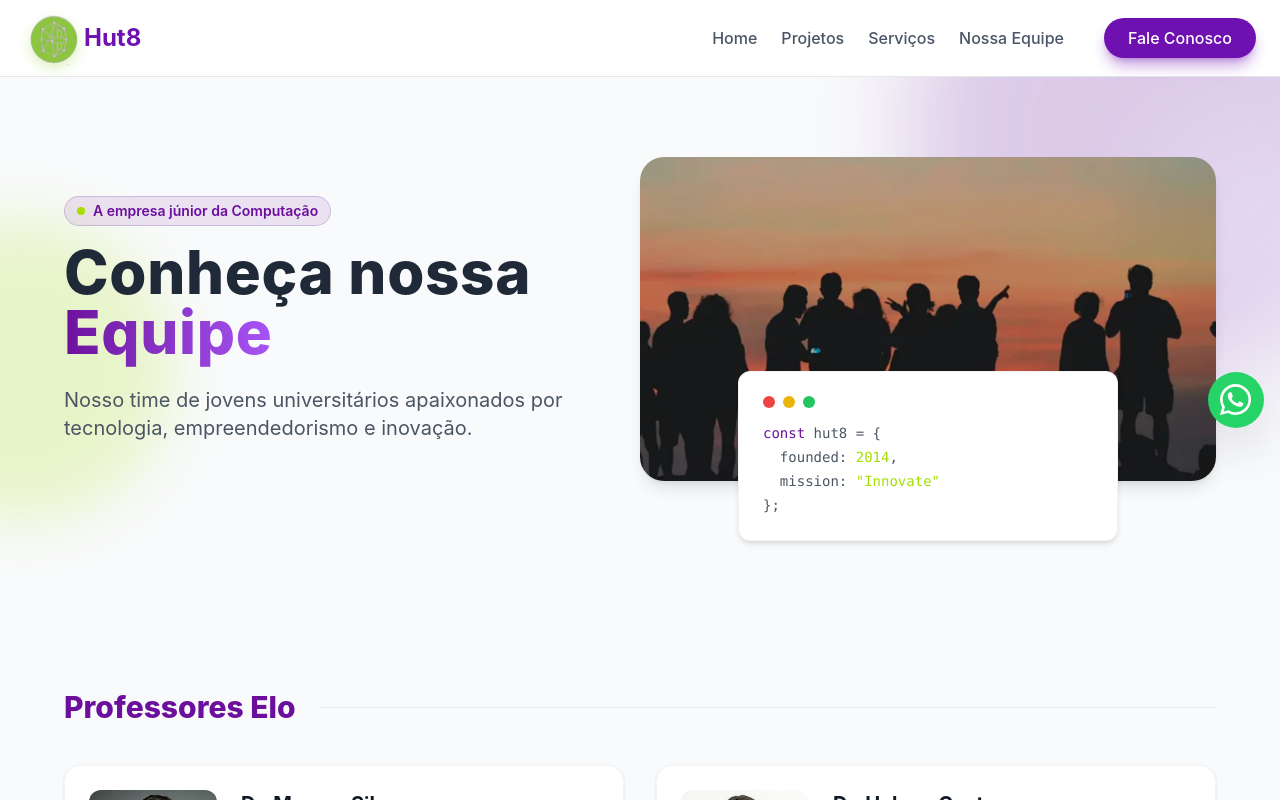
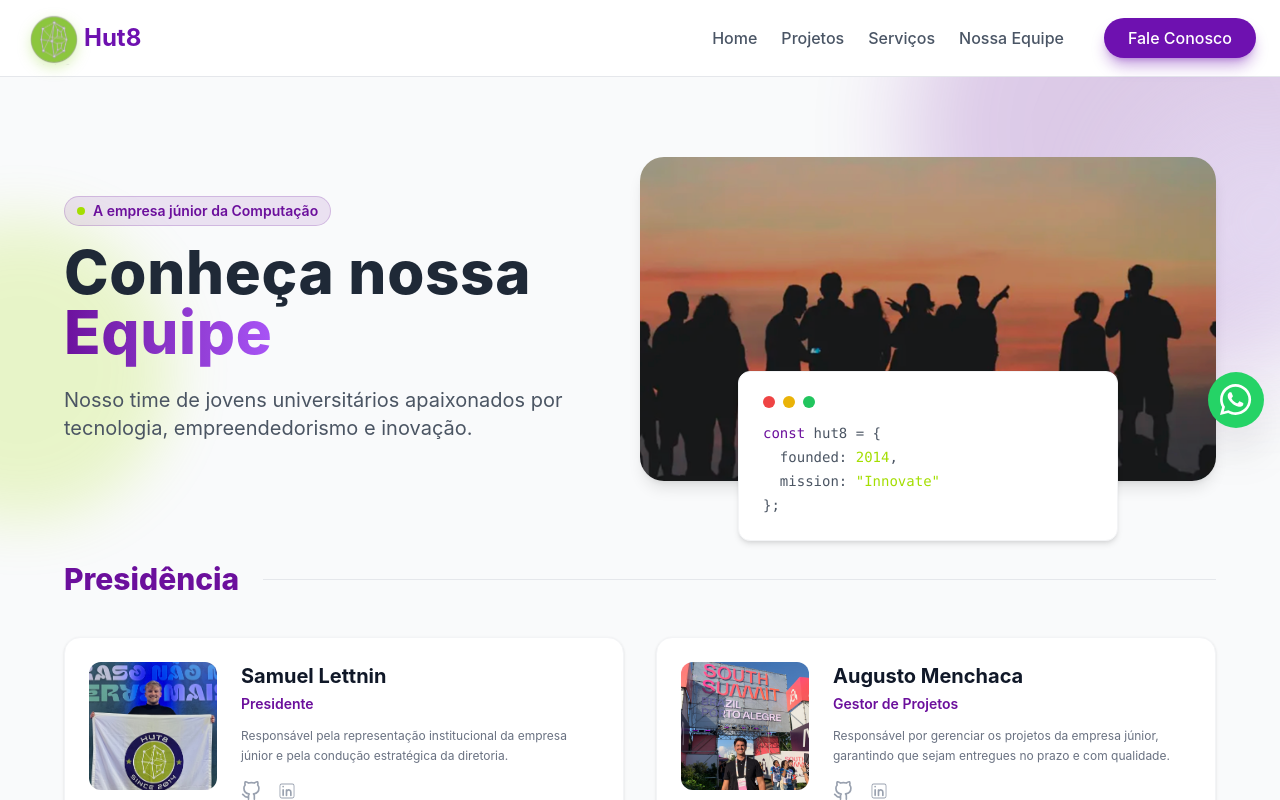
Before and after one commit to Hut8Jr/site_hut8, a React (Vite) app: page / in a window 1280 px wide. Both pictures are taken after a click on the button "Nossa Equipe". Shown: the top 800 px of the page. Built offline with nearby package versions, Linux system fonts and the light colour scheme.

Commit message:
Adiciona no Members.jsx uma nova aba para a presidencia, criação dos cards e informações

```diff
--- a/src/sections/Equipe/Gallery.jsx
+++ b/src/sections/Equipe/Gallery.jsx
@@ -11,7 +11,7 @@ const images = Object.fromEntries(
   Object.entries(imageModules).map(([path, url]) => {
     const filename = path.split("/").pop().replace(".png", "");
     return [filename, url];
-  })
+  }),
 );
 
 const team = [
@@ -20,14 +20,14 @@ const team = [
     role: "Designer",
     image: "TomasMendes",
     imagePosition: "object-[center_30%]",
-    linkedin: "https://www.linkedin.com/in/tomás-vitorino-mendes-696606380"
+    linkedin: "https://www.linkedin.com/in/tomás-vitorino-mendes-696606380",
   },
   {
     name: "Ruan da Silva Rodrigues",
     role: "Designer",
     image: "RuanRodrigues",
     imagePosition: "object-[center_35%]",
-    linkedin: "https://www.linkedin.com/in/ruanrodrigs"
+    linkedin: "https://www.linkedin.com/in/ruanrodrigs",
   },
   {
     name: "Diego Ruas",
@@ -35,14 +35,14 @@ const team = [
     image: "DiegoRuas",
     imagePosition: "object-[center_10%]",
     github: "https://github.com/diego-ruas",
-    linkedin: "https://www.linkedin.com/in/diegoruas/"
+    linkedin: "https://www.linkedin.com/in/diegoruas/",
   },
   {
     name: "Amanda Schiller",
     role: "Designer",
     image: "AmandaSchiller",
     imagePosition: "object-[center_30%]",
-    linkedin: "https://www.linkedin.com/in/amndasch"
+    linkedin: "https://www.linkedin.com/in/amndasch",
   },
   {
     name: "Victor Reis",
@@ -50,7 +50,7 @@ const team = [
     image: "VictorReis",
     imagePosition: "object-[center_15%]",
     github: "https://github.com/VictorReis18",
-    linkedin: "https://www.linkedin.com/in/victor-reis-a4618523a"
+    linkedin: "https://www.linkedin.com/in/victor-reis-a4618523a",
   },
   {
     name: "Rodrigo Anchieta",
@@ -58,7 +58,7 @@ const team = [
     image: "RodrigoAnchieta",
     imagePosition: "object-[center_90%]",
     github: "https://github.com/Rodrigo-AP-1",
-    linkedin: "https://www.linkedin.com/in/rodrigo-prates-a91568385"
+    linkedin: "https://www.linkedin.com/in/rodrigo-prates-a91568385",
   },
   {
     name: "Pedro Mota",
@@ -66,7 +66,7 @@ const team = [
     image: "PedroMota",
     imagePosition: "object-[center_50%]",
     github: "https://github.com/PMota173",
-    linkedin: "https://www.linkedin.com/in/pedro-mota173"
+    linkedin: "https://www.linkedin.com/in/pedro-mota173",
   },
   {
     name: "Pedro Izkovitz",
@@ -74,7 +74,7 @@ const team = [
     image: "PedroIzkovitz",
     imagePosition: "object-[center_50%]",
     github: "https://github.com/pedroizk",
-    linkedin: "https://www.linkedin.com/in/pedro-izkovitz-89453b264/"
+    linkedin: "https://www.linkedin.com/in/pedro-izkovitz-89453b264/",
   },
   {
     name: "Pedro Mognon",
@@ -82,7 +82,7 @@ const team = [
     image: "PedroMognon",
     imagePosition: "object-[center_50%]",
     github: "https://github.com/PedroMBortoli",
-    linkedin: "https://www.linkedin.com/in/pedrombortoli"
+    linkedin: "https://www.linkedin.com/in/pedrombortoli",
   },
   {
     name: "Matheus Persch",
@@ -90,7 +90,7 @@ const team = [
     image: "MatheusPersch",
     imagePosition: "object-[center_30%]",
     github: "https://github.com/DevTheusP",
-    linkedin: "https://www.linkedin.com/in/matheus-persch/"
+    linkedin: "https://www.linkedin.com/in/matheus-persch/",
   },
   {
     name: "Mariana Ferreira Tica",
@@ -98,7 +98,7 @@ const team = [
     image: "MarianaTica",
     imagePosition: "object-[center_50%]",
     github: "",
-    linkedin: ""
+    linkedin: "",
   },
   {
     name: "Kenzo Takahashi",
@@ -106,7 +106,7 @@ const team = [
     image: "KenzoTakahashi",
     imagePosition: "object-[center_20%]",
     github: "https://github.com/KenzoTakas",
-    linkedin: "https://www.linkedin.com/in/kenzo-da-silva-takahashi-920284426/"
+    linkedin: "https://www.linkedin.com/in/kenzo-da-silva-takahashi-920284426/",
   },
   {
     name: "João Duarte",
@@ -114,7 +114,7 @@ const team = [
     image: "JoaoDuarte",
     imagePosition: "object-[center_80%]",
     github: "https://github.com/joaoMarceloBitar",
-    linkedin: "https://www.linkedin.com/in/jo%C3%A3o-marcelo-bitar-88a470319"
+    linkedin: "https://www.linkedin.com/in/jo%C3%A3o-marcelo-bitar-88a470319",
   },
   {
     name: "Gustavo Brendler",
@@ -122,7 +122,7 @@ const team = [
     image: "GustavoBrendler",
     imagePosition: "object-[center_30%]",
     github: "https://github.com/Brendler17",
-    linkedin: "https://www.linkedin.com/in/gustavo-brendler/"
+    linkedin: "https://www.linkedin.com/in/gustavo-brendler/",
   },
   {
     name: "Enzo Giacomini",
@@ -130,7 +130,7 @@ const team = [
     image: "EnzoGiacomini",
     imagePosition: "object-[center_60%]",
     github: "https://github.com/EnzoGiacomini",
-    linkedin: "https://www.linkedin.com/in/enzogiacomini"
+    linkedin: "https://www.linkedin.com/in/enzogiacomini",
   },
   {
     name: "Cassiano Pessoa",
@@ -138,7 +138,7 @@ const team = [
     image: "CassianoPessoa",
     imagePosition: "object-[center_40%]",
     github: "https://github.com/Caspessoa",
-    linkedin: "https://www.linkedin.com/in/cassiano-pessoa/"
+    linkedin: "https://www.linkedin.com/in/cassiano-pessoa/",
   },
   {
     name: "Augusto Molina",
@@ -146,7 +146,7 @@ const team = [
     image: "AugustoMolina",
     imagePosition: "object-[center_50%]",
     github: "https://github.com/gutormolina",
-    linkedin: "https://www.linkedin.com/in/augusto-molina"
+    linkedin: "https://www.linkedin.com/in/augusto-molina",
   },
   {
     name: "Alan Farias",
@@ -154,7 +154,7 @@ const team = [
     image: "AlanFarias",
     imagePosition: "object-[center_30%]",
     github: "https://github.com/AlanF4rias",
-    linkedin: "https://www.linkedin.com/in/alan-farias-19a028209"
+    linkedin: "https://www.linkedin.com/in/alan-farias-19a028209",
   },
   {
     name: "Manoela Viera",
@@ -162,7 +162,7 @@ const team = [
     image: "ManoelaViera",
     imagePosition: "object-[center_50%]",
     github: "https://github.com/ManoelaV",
-    linkedin: "https://www.linkedin.com/in/manoela-moura-17b332319/"
+    linkedin: "https://www.linkedin.com/in/manoela-moura-17b332319/",
   },
 ];
 
@@ -227,13 +227,16 @@ export default function DevsDesignersSection() {
       <div className="pointer-events-none absolute -right-24 top-8 h-56 w-56 rounded-full bg-violet-100/50 blur-3xl" />
 
       <section className="relative mx-auto max-w-6xl">
-        <header className="mb-8">
+        <header className="flex items-center gap-6 mb-10">
+          <div>
             <h1 className="text-2xl font-extrabold tracking-tight text-violet-700 sm:text-3xl">
               Desenvolvedores & Designers
             </h1>
             <p className="mt-1 text-[10px] font-medium text-slate-400 sm:text-xs">
               A força criativa por trás de cada linha de código.
             </p>
+          </div>
+          <div className="h-px bg-gray-200 w-full"></div>
         </header>
 
         <div className="grid grid-cols-2 gap-5 sm:grid-cols-3 lg:grid-cols-5 lg:gap-6">
--- a/src/sections/Equipe/Members.jsx
+++ b/src/sections/Equipe/Members.jsx
@@ -1,41 +1,199 @@
-import { IoLink, IoSchoolSharp } from "react-icons/io5";
+import { IoLink, IoSchoolSharp, IoPersonCircleOutline } from "react-icons/io5";
+import { FiGithub } from "react-icons/fi";
+import { CiLinkedin } from "react-icons/ci";
 
-export default function EquipeSection2(){
-    return(
+const presidenceModules = import.meta.glob("../../assets/EquipeGallery/*.png", {
+  eager: true,
+  import: "default",
+});
+const galleryImages = Object.fromEntries(
+  Object.entries(presidenceModules).map(([path, url]) => {
+    const filename = path.split("/").pop().replace(".png", "");
+    return [filename, url];
+  }),
+);
+
+const professoresModules = import.meta.glob(
+  "../../assets/EquipeMembers/Professores/*.png",
+  { eager: true, import: "default" },
+);
+const professoresImages = Object.fromEntries(
+  Object.entries(professoresModules).map(([path, url]) => {
+    const filename = path.split("/").pop().replace(".png", "");
+    return [filename, url];
+  }),
+);
+
+const presidencia = [
+  {
+    name: "Samuel Lettnin",
+    role: "Presidente",
+    description:
+      "Responsável pela representação institucional da empresa júnior e pela condução estratégica da diretoria.",
+    image: "SamuelLettnin",
+    github: "https://github.com/Lettnin",
+    linkedin: "https://www.linkedin.com/in/samuellettnin/",
+  },
+  {
+    name: "Augusto Menchaca",
+    role: "Gestor de Projetos",
+    description:
+      "Responsável por gerenciar os projetos da empresa júnior, garantindo que sejam entregues no prazo e com qualidade.",
+    image: "AugustoMenchaca",
+    github: "https://github.com/AugustoMenchaca",
+    linkedin: "https://www.linkedin.com/in/augusto-menchaca-078469330/",
+  },
+  {
+    name: "Inácio Teixeira",
+    role: "Gestor de Pessoas",
+    description:
+      "Responsável por gerenciar a equipe da empresa júnior, promovendo um ambiente de trabalho saudável e motivador.",
+    image: "InacioTeixeira",
+    github: "https://github.com/inaciortx",
+    linkedin:
+      "https://www.linkedin.com/in/in%C3%A1cio-da-rosa-teixeira-b7415b375/",
+  },
+  {
+    name: "Hiago Muniz",
+    role: "Gestor Comercial",
+    description:
+      "Responsável por gerenciar as relações comerciais da empresa júnior, buscando novas oportunidades de negócios e parcerias.",
+    image: "HiagoMuniz",
+    github: "https://github.com/HiagoMuniz",
+    linkedin: "https://www.linkedin.com/in/hiago-muniz-b2672b21a/",
+  },
+  {
+    name: "Gabriel Martins",
+    role: "Gestor Financeiro",
+    description:
+      "Responsável por gerenciar as finanças da empresa júnior, garantindo a sustentabilidade financeira e o cumprimento das obrigações legais.",
+    image: "GabrielMartins",
+    github: "https://github.com/GabrielMartins105",
+    linkedin: "https://www.linkedin.com/in/gabriel-martins-7a786926a/",
+  },
+];
+
+export default function EquipeSection2() {
+  return (
     <section className="relative">
       <div className="relative z-10 max-w-6xl mx-auto">
-                {/* PARTE INFERIOR: PROFESSORES ELO */}
-                <div className="mt-32">
-
+        {/* PARTE SUPERIOR: PRESIDÊNCIA */}
+        <div>
           {/* Título com linha divisória lateral */}
           <div className="flex items-center gap-6 mb-10">
-                        <h2 className="text-[#6b0f9c] text-3xl font-extrabold whitespace-nowrap">Professores Elo</h2>
+            <h2 className="text-[#6b0f9c] text-3xl font-extrabold whitespace-nowrap">
+              Presidência
+            </h2>
             <div className="h-px bg-gray-200 w-full"></div>
           </div>
 
           {/* Grid de Cards */}
           <div className="grid grid-cols-1 md:grid-cols-2 gap-8 mb-10">
+            {presidencia.map((pessoa) => (
+              <div
+                key={pessoa.name}
+                className="bg-white rounded-2xl shadow-sm border border-gray-100 p-6 flex flex-col sm:flex-row gap-6 items-start"
+              >
+                {/* Foto */}
+                <div className="w-32 h-32 bg-gray-300 rounded-xl shrink-0 overflow-hidden flex items-center justify-center">
+                  {pessoa.image ? (
+                    <img
+                      src={galleryImages[pessoa.image]}
+                      alt={pessoa.name}
+                      className="w-full h-full object-cover"
+                    />
+                  ) : (
+                    <IoPersonCircleOutline
+                      size={64}
+                      className="text-gray-400"
+                    />
+                  )}
+                </div>
+                <div className="flex flex-col">
+                  <h3 className="text-gray-900 font-bold text-xl">
+                    {pessoa.name}
+                  </h3>
+                  <span className="text-[#6B0F9C] text-sm font-semibold mt-1">
+                    {pessoa.role}
+                  </span>
+                  <p className="text-gray-500 text-xs mt-3 leading-relaxed">
+                    {pessoa.description}
+                  </p>
+                  <div className="flex gap-4 mt-4 text-gray-400">
+                    <a
+                      href={pessoa.github}
+                      target="_blank"
+                      rel="noopener noreferrer"
+                      className="hover:text-[#6B0F9C] transition-colors"
+                    >
+                      <FiGithub size={20} />
+                    </a>
+                    <a
+                      href={pessoa.linkedin}
+                      target="_blank"
+                      rel="noopener noreferrer"
+                      className="hover:text-[#6B0F9C] transition-colors"
+                    >
+                      <CiLinkedin size={20} />
+                    </a>
+                  </div>
+                </div>
+              </div>
+            ))}
+          </div>
+        </div>
 
+        {/* PARTE INFERIOR: PROFESSORES ELO */}
+        <div className="mt-32">
+          {/* Título com linha divisória lateral */}
+          <div className="flex items-center gap-6 mb-10">
+            <h2 className="text-[#6b0f9c] text-3xl font-extrabold whitespace-nowrap">
+              Professores Elo
+            </h2>
+            <div className="h-px bg-gray-200 w-full"></div>
+          </div>
+
+          {/* Grid de Cards */}
+          <div className="grid grid-cols-1 md:grid-cols-2 gap-8 mb-10">
             {/* Card 1 */}
             <div className="bg-white rounded-2xl shadow-sm border border-gray-100 p-6 flex flex-col sm:flex-row gap-6 items-start">
-
               {/* Fotos */}
               <div className="w-32 h-32 bg-gray-300 rounded-xl shrink-0 overflow-hidden">
-                                <img src="/src/assets/EquipeMembers/Professores/Dr. Marcos Silva.png" alt="Foto" className="w-full h-full object-cover" />
+                <img
+                  src={professoresImages["Dr. Marcos Silva"]}
+                  alt="Foto"
+                  className="w-full h-full object-cover"
+                />
               </div>
               <div className="flex flex-col">
-                                <h3 className="text-gray-900 font-bold text-xl">Dr. Marcos Silva</h3>
-                                <span className="text-[#6B0F9C] text-sm font-semibold mt-1">Coordenador de Inovação</span>
+                <h3 className="text-gray-900 font-bold text-xl">
+                  Dr. Marcos Silva
+                </h3>
+                <span className="text-[#6B0F9C] text-sm font-semibold mt-1">
+                  Coordenador de Inovação
+                </span>
                 <p className="text-gray-500 text-xs mt-3 leading-relaxed">
-                                Especialista em Inteligência Artificial com mais de 15 anos de atuação acadêmica e industrial. Lidera a visão tecnológica da Hut8.
+                  Especialista em Inteligência Artificial com mais de 15 anos de
+                  atuação acadêmica e industrial. Lidera a visão tecnológica da
+                  Hut8.
                 </p>
                 <div className="flex gap-4 mt-4 text-gray-400">
-                                <a href="#" target="_blank" rel="noopener noreferrer" className="hover:text-[#6B0F9C] transition-colors">
+                  <a
+                    href="#"
+                    target="_blank"
+                    rel="noopener noreferrer"
+                    className="hover:text-[#6B0F9C] transition-colors"
+                  >
                     <IoLink size={20} />
                   </a>
 
                   {/* Link 2 (Ex: Currículo Lattes) */}
-                                <a href="#" target="_blank" rel="noopener noreferrer" className="hover:text-[#6B0F9C] transition-colors">
+                  <a
+                    href="#"
+                    target="_blank"
+                    rel="noopener noreferrer"
+                    className="hover:text-[#6B0F9C] transition-colors"
+                  >
                     <IoSchoolSharp size={20} />
                   </a>
                 </div>
@@ -44,24 +202,42 @@ export default function EquipeSection2(){
 
             {/* Card 2 */}
             <div className="bg-white rounded-2xl shadow-sm border border-gray-100 p-6 flex flex-col sm:flex-row gap-6 items-start">
-
               {/* Fotos */}
               <div className="w-32 h-32 bg-gray-300 rounded-xl shrink-0 overflow-hidden">
-                                <img src="/src/assets/EquipeMembers/Professores/Dra. Helena Costa.png" alt="Foto" className="w-full h-full object-cover" />
+                <img
+                  src={professoresImages["Dra. Helena Costa"]}
+                  alt="Foto"
+                  className="w-full h-full object-cover"
+                />
               </div>
               <div className="flex flex-col">
-                                <h3 className="text-gray-900 font-bold text-xl">Dr. Helena Costa</h3>
-                                <span className="text-[#6B0F9C] text-sm font-semibold mt-1">Mentora de Engenharia</span>
+                <h3 className="text-gray-900 font-bold text-xl">
+                  Dr. Helena Costa
+                </h3>
+                <span className="text-[#6B0F9C] text-sm font-semibold mt-1">
+                  Mentora de Engenharia
+                </span>
                 <p className="text-gray-500 text-xs mt-3 leading-relaxed">
-                                Ph.D em Engenharia de Software, foca em escalabilidade e arquiteturas robustas para produtos de alto impacto.
+                  Ph.D em Engenharia de Software, foca em escalabilidade e
+                  arquiteturas robustas para produtos de alto impacto.
                 </p>
                 <div className="flex gap-4 mt-4 text-gray-400">
-                                    <a href="#" target="_blank" rel="noopener noreferrer" className="hover:text-[#6B0F9C] transition-colors">
+                  <a
+                    href="#"
+                    target="_blank"
+                    rel="noopener noreferrer"
+                    className="hover:text-[#6B0F9C] transition-colors"
+                  >
                     <IoLink size={20} />
                   </a>
 
                   {/* Link 2 (Ex: Currículo Lattes) */}
-                                    <a href="#" target="_blank" rel="noopener noreferrer" className="hover:text-[#6B0F9C] transition-colors">
+                  <a
+                    href="#"
+                    target="_blank"
+                    rel="noopener noreferrer"
+                    className="hover:text-[#6B0F9C] transition-colors"
+                  >
                     <IoSchoolSharp size={20} />
                   </a>
                 </div>
@@ -71,5 +247,5 @@ export default function EquipeSection2(){
         </div>
       </div>
     </section>
-    )
+  );
 }
```
Also changed, not shown: 1 other file (tests, documents, lock files or other folders). Lines whose indentation alone changed are shown as unchanged.
